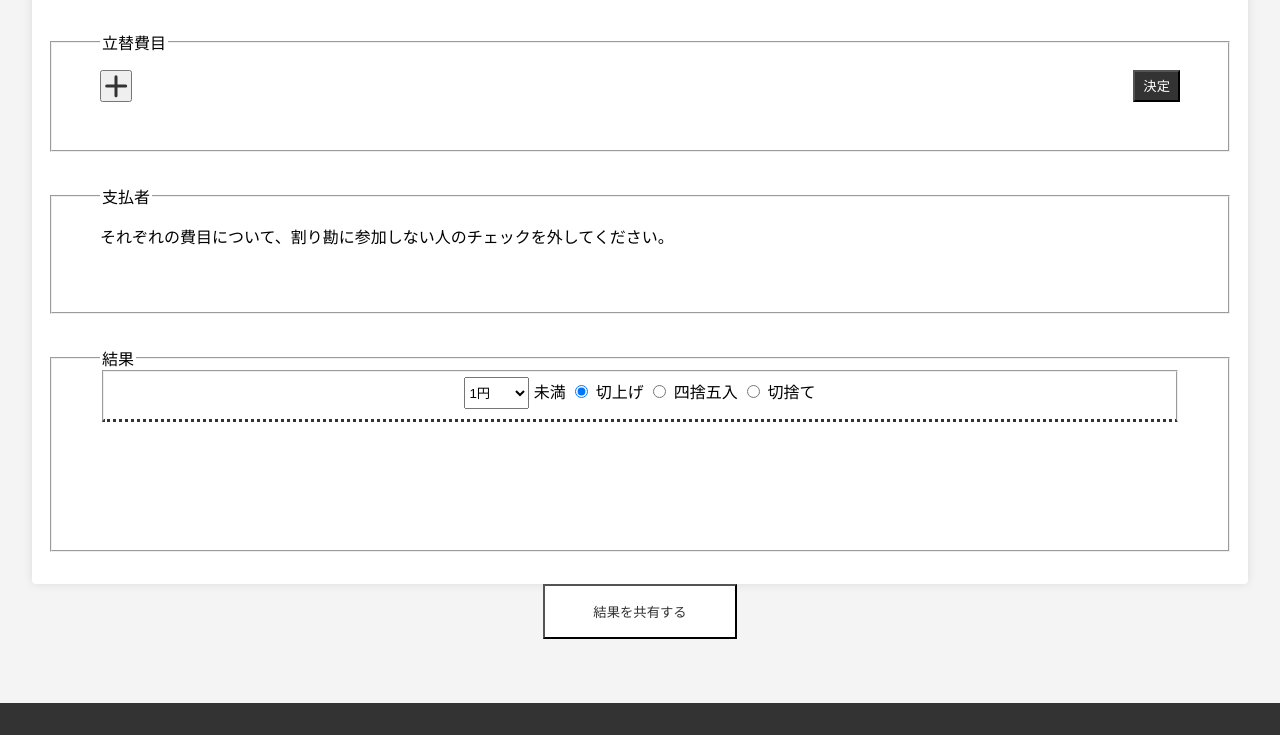
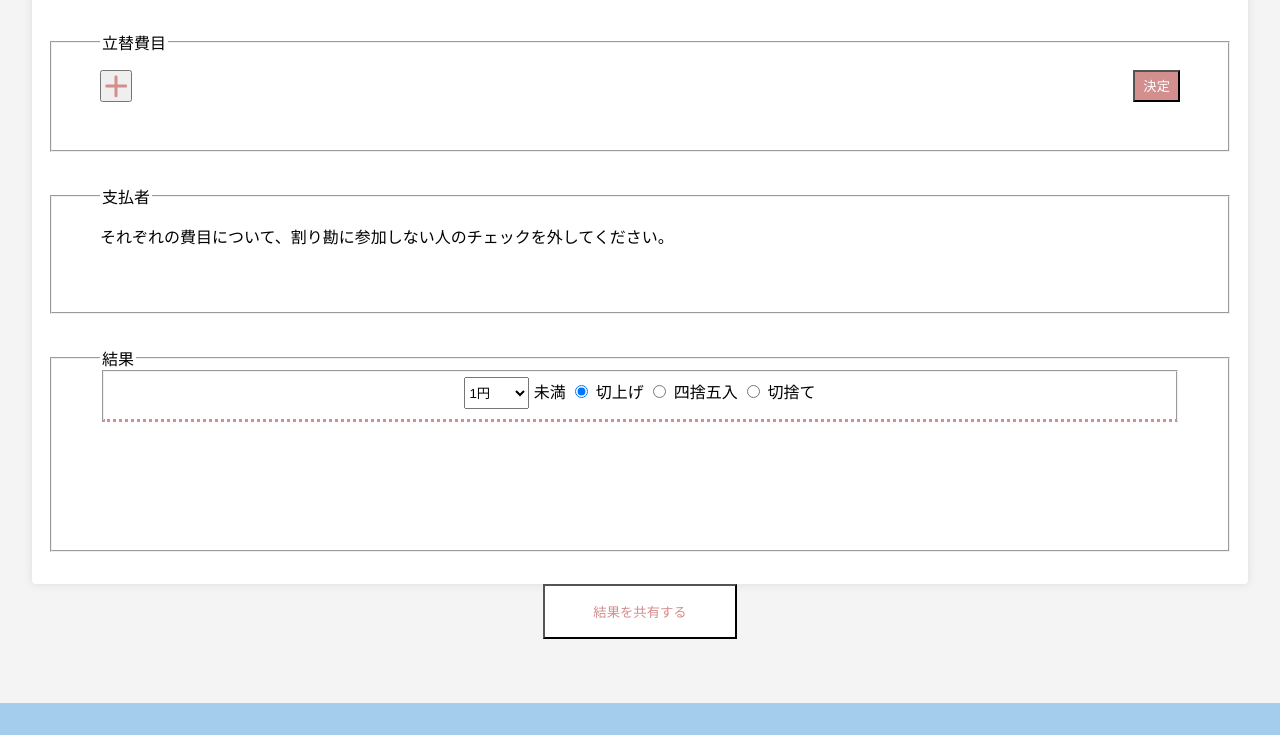
Before and after one commit to matsu478/matsu478.github.io, a plain HTML site: page index.html in a window 1280 px wide. Shown: the part 354-1089 px from the top of the page. Drawn offline with Linux system fonts and the light colour scheme.

Commit message:
change color

```diff
--- a/resources/main.css
+++ b/resources/main.css
@@ -1,7 +1,7 @@
 :root {
     --gap: 1rem;
     --height: 2rem;
-    --color1: #333;
+    --color1: #d38e8e;
     --color2: #fff;
     --color3: #ff6347;
     --radius: 4px;
@@ -15,7 +15,7 @@ body {
 }
 
 .header, .footer {
-    background-color: #333;
+    background-color: #a4ccec;
     color: #fff;
     padding: 1rem;
 }
```
